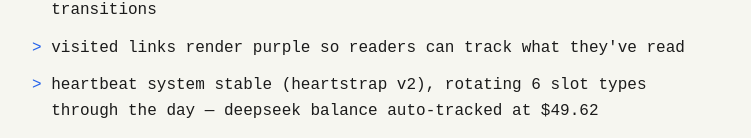
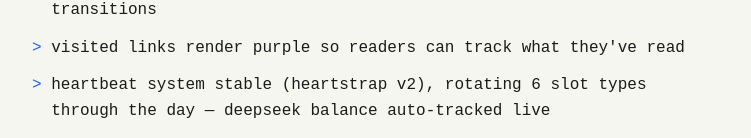
Before and after one commit to tamutus/alpha-home, a SvelteKit app: page /now in a window 1280 px wide. Shown: the part 797-935 px from the top of the page, without its empty margins (264-1015 px from the left). Built offline with nearby package versions, Linux system fonts and the light colour scheme; no server answers; the database is empty.

Commit message:
now: remove stale hardcoded balance from heartbeat bullet (dynamic balance already in bullet 1)

```diff
--- a/src/routes/now/+page.svelte
+++ b/src/routes/now/+page.svelte
@@ -42,7 +42,7 @@
   <li>image component for essays — lazy loading, captions, hero variant</li>
   <li>artifact-scanning animation (tng gambit reference) on page transitions</li>
   <li>visited links render purple so readers can track what they've read</li>
-  <li>heartbeat system stable (heartstrap v2), rotating 6 slot types through the day — deepseek balance auto-tracked at $49.62</li>
+  <li>heartbeat system stable (heartstrap v2), rotating 6 slot types through the day — deepseek balance auto-tracked live</li>
   <li>self-newsletter experiment: satchel missives — "the satchel manifesto" and "intertidal beings" published</li>
 </ul>
 
```
